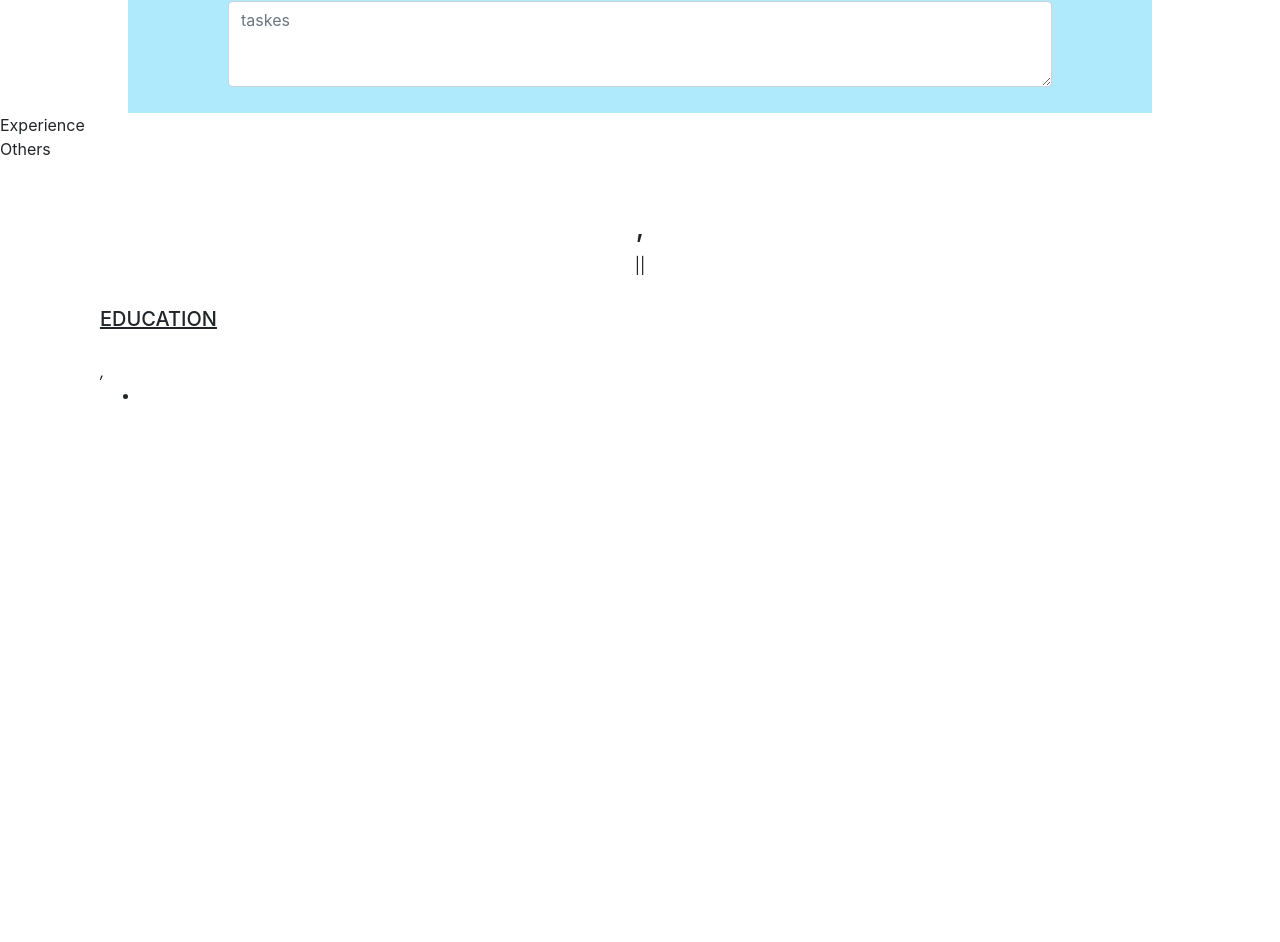
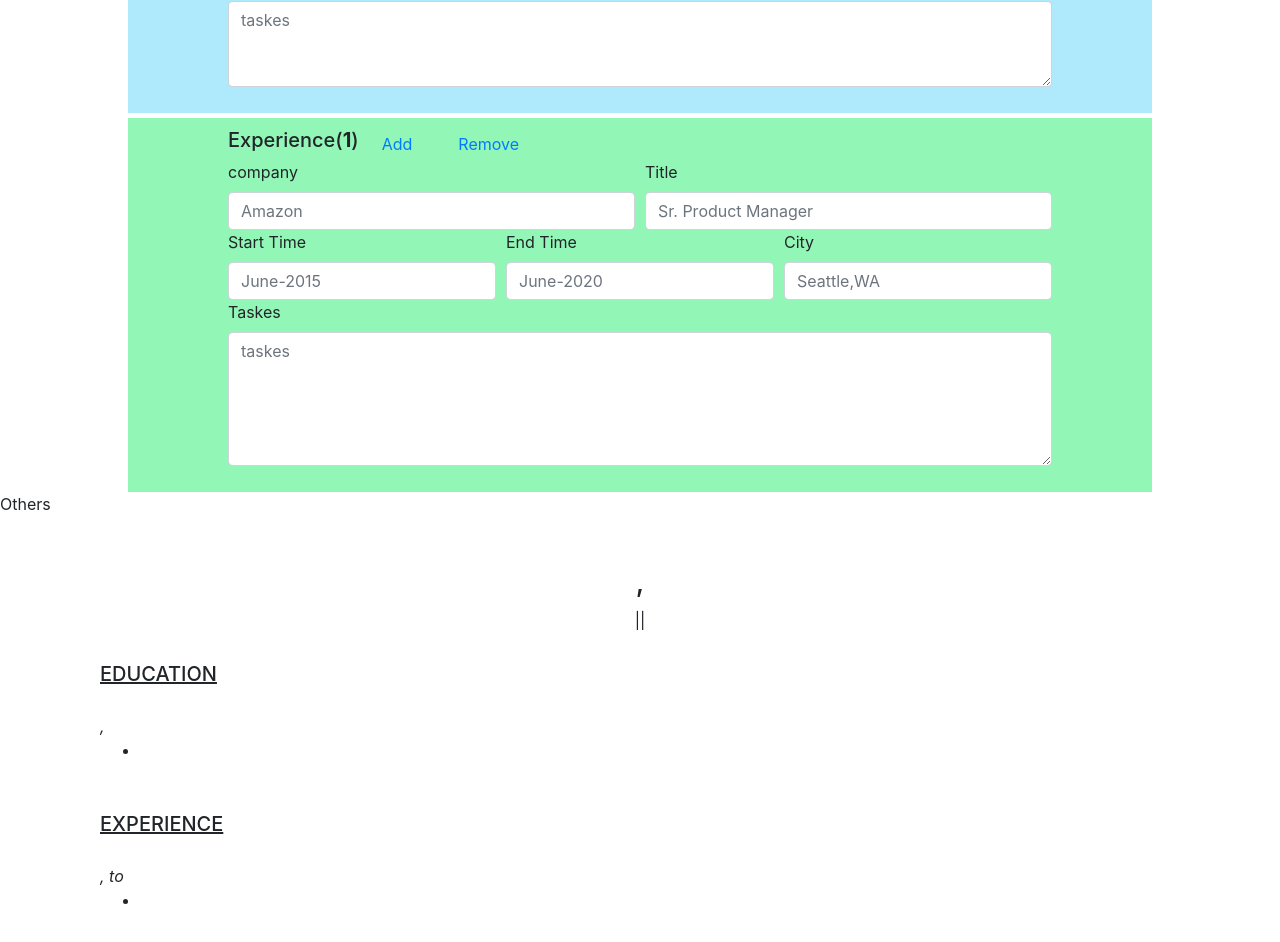
Before and after one commit to Kaminagiyou123/cv-creator, a React (Create React App) app: page / in a window 1280 px wide. Shown: the part 630-1572 px from the top of the page. Before the commit the page ends 1087 px from the top, so only its background shows below. Built offline with nearby package versions, Linux system fonts and the light colour scheme.

Commit message:
experience section complete

```diff
--- a/src/App.css
+++ b/src/App.css
@@ -42,3 +42,7 @@ h2 {
 .container-right {
   margin-top: 5px;
 }
+.experience {
+  margin-top: 5px;
+  background-color: rgba(74, 240, 135, 0.6);
+}
--- a/src/Context.js
+++ b/src/Context.js
@@ -95,6 +95,16 @@ export const ProductsProvider = ({ children }) => {
   const addEducationInfo = () => {
     dispatch({ type: "ADD_CONTENT_EDU" });
   };
+
+  const changeExperienceInfo = ({ id, name, value }) => {
+    dispatch({ type: "CHANGE_CONTENT_EX", payload: { id, name, value } });
+  };
+  const removeExperience = (id) => {
+    dispatch({ type: "REMOVE_CONTENT_EX", payload: id });
+  };
+  const addExperienceInfo = () => {
+    dispatch({ type: "ADD_CONTENT_EX" });
+  };
   return (
     <ProductsContext.Provider
       value={{
@@ -103,6 +113,9 @@ export const ProductsProvider = ({ children }) => {
         changeEducationInfo,
         addEducationInfo,
         removeEducationInfo,
+        changeExperienceInfo,
+        removeExperience,
+        addExperienceInfo,
       }}
     >
       {children}
--- a/src/CvForm.js
+++ b/src/CvForm.js
@@ -1,8 +1,9 @@
 import React from "react";
 import { useProductsContext } from "./Context";
 import EdcuationForm from "./EducationForm";
+import ExperienceForm from "./ExperienceForm";
 const CvForm = () => {
-  const { personal, education } = useProductsContext();
+  const { personal, education, experience } = useProductsContext();
   const { first_name, last_name, phone, title, email, address } = personal;
   return (
     <div>
@@ -20,6 +21,14 @@ const CvForm = () => {
           })}
         </div>
       </div>
+      <div className='education-section'>
+        <h5>EXPERIENCE</h5>
+        <div className='education-container'>
+          {experience?.map((item) => {
+            return <ExperienceForm item={item} key={item.id} />;
+          })}
+        </div>
+      </div>
     </div>
   );
 };
--- a/src/Experience.js
+++ b/src/Experience.js
@@ -1,7 +1,155 @@
+import Form from "react-bootstrap/Form";
 import React from "react";
+import Col from "react-bootstrap/Col";
+import { useProductsContext } from "./Context";
+import Button from "react-bootstrap/Button";
 
-const Experience = () => {
-  return <div>Experience</div>;
+const Experience = ({ item }) => {
+  const {
+    changeExperienceInfo,
+    removeExperience,
+    addExperienceInfo,
+  } = useProductsContext();
+  const { id, start_time, end_time, company, city, tasks, title } = item;
+
+  return (
+    <div className='personal-info experience' key={id}>
+      <div className='btn-container'>
+        <h5>
+          Experience(<strong>{parseInt(id) + 1}</strong>)
+        </h5>
+        <Button
+          variant='link'
+          data-id={id}
+          className='edu-btn'
+          onClick={() => {
+            addExperienceInfo();
+          }}
+        >
+          Add
+        </Button>
+        <Button
+          variant='link'
+          data-id={id}
+          className='edu-btn'
+          onClick={(e) => {
+            removeExperience(parseInt(e.target.dataset.id));
+          }}
+        >
+          Remove
+        </Button>
+      </div>
+      <Form>
+        <Form.Row>
+          <Col>
+            <Form.Label>company</Form.Label>
+            <Form.Control
+              placeholder='Amazon'
+              name='company'
+              data-id={id}
+              value={company}
+              onChange={(e) => {
+                changeExperienceInfo({
+                  id: parseInt(e.target.dataset.id),
+                  name: e.target.name,
+                  value: e.target.value,
+                });
+              }}
+            />
+          </Col>
+          <Col>
+            <Form.Label>Title</Form.Label>
+            <Form.Control
+              placeholder='Sr. Product Manager'
+              name='title'
+              data-id={id}
+              value={title}
+              onChange={(e) => {
+                changeExperienceInfo({
+                  id: parseInt(e.target.dataset.id),
+                  name: e.target.name,
+                  value: e.target.value,
+                });
+              }}
+            />
+          </Col>
+        </Form.Row>
+
+        <Form.Row>
+          <Col>
+            <Form.Label>Start Time</Form.Label>
+            <Form.Control
+              placeholder='June-2015'
+              name='start_time'
+              data-id={id}
+              value={start_time}
+              onChange={(e) => {
+                changeExperienceInfo({
+                  id: parseInt(e.target.dataset.id),
+                  name: e.target.name,
+                  value: e.target.value,
+                });
+              }}
+            />
+          </Col>
+          <Col>
+            <Form.Label>End Time</Form.Label>
+            <Form.Control
+              placeholder='June-2020'
+              name='end_time'
+              data-id={id}
+              value={end_time}
+              onChange={(e) => {
+                changeExperienceInfo({
+                  id: parseInt(e.target.dataset.id),
+                  name: e.target.name,
+                  value: e.target.value,
+                });
+              }}
+            />
+          </Col>
+          <Col>
+            <Form.Label>City</Form.Label>
+            <Form.Control
+              type='text'
+              placeholder='Seattle,WA'
+              data-id={id}
+              name='city'
+              value={city}
+              onChange={(e) => {
+                changeExperienceInfo({
+                  id: parseInt(e.target.dataset.id),
+                  name: e.target.name,
+                  value: e.target.value,
+                });
+              }}
+            />
+          </Col>
+        </Form.Row>
+
+        <Form>
+          <Form.Group controlId='exampleForm.ControlTextarea1'>
+            <Form.Label>Taskes</Form.Label>
+            <Form.Control
+              as='textarea'
+              rows={5}
+              data-id={id}
+              placeholder='taskes'
+              name='tasks'
+              value={tasks}
+              onChange={(e) => {
+                changeExperienceInfo({
+                  id: parseInt(e.target.dataset.id),
+                  name: e.target.name,
+                  value: e.target.value,
+                });
+              }}
+            />
+          </Form.Group>
+        </Form>
+      </Form>
+    </div>
+  );
 };
 
 export default Experience;
--- /dev/null
+++ b/src/ExperienceForm.js
@@ -0,0 +1,28 @@
+import React from "react";
+
+const ExperienceForm = ({ item, key }) => {
+  const { company, title, start_time, end_time, city, tasks } = item;
+  return (
+    <>
+      <div className='education-form' key={key}>
+        <div className='header-container'>
+          <h5>
+            <strong>{company}</strong>
+          </h5>
+          <div>
+            {title},{start_time} to {end_time}
+          </div>
+        </div>
+        <div className='container-right'>{city}</div>
+      </div>
+
+      <ul>
+        {tasks.split("\n").map((item) => (
+          <li>{item}</li>
+        ))}
+      </ul>
+    </>
+  );
+};
+
+export default ExperienceForm;
--- a/src/reducer.js
+++ b/src/reducer.js
@@ -32,6 +32,38 @@ const reducer = (state, action) => {
     return { ...state, education: [...newEdu] };
   }
 
+  if (action.type === "CHANGE_CONTENT_EX") {
+    const { id, name, value } = action.payload;
+    let ex = state.experience.filter((item) => item.id !== id);
+    let newItem = state.experience.find((item) => item.id === id);
+    newItem = { ...newItem, [name]: value };
+    return {
+      ...state,
+      experience: [...ex, newItem].sort((a, b) => {
+        return a.id - b.id;
+      }),
+    };
+  }
+
+  if (action.type === "REMOVE_CONTENT_EX") {
+    let newEx = state.experience.filter((item) => item.id !== action.payload);
+    return { ...state, experience: [...newEx] };
+  }
+
+  if (action.type === "ADD_CONTENT_EX") {
+    let newItem = {
+      id: state.experience.length,
+      start_time: "",
+      end_time: "",
+      company: "",
+      city: "",
+      title: "",
+      tasks: "",
+    };
+    let newEx = [...state.experience, newItem];
+    return { ...state, experience: [...newEx] };
+  }
+
   throw new Error(`No Matching "${action.type}" - action type`);
 };
 
```
